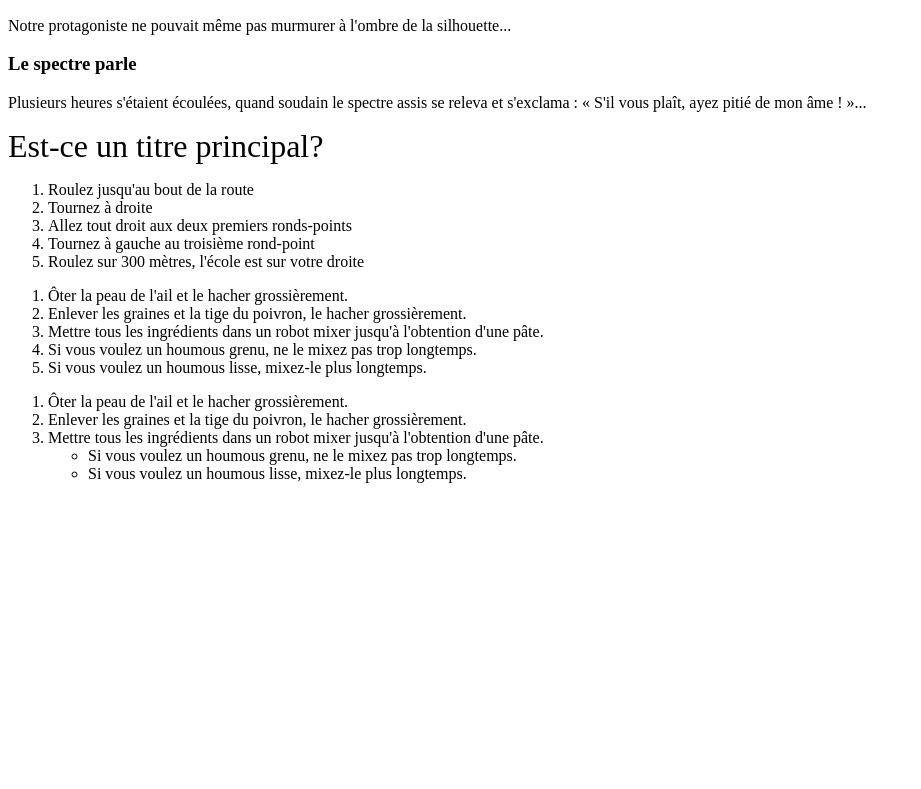
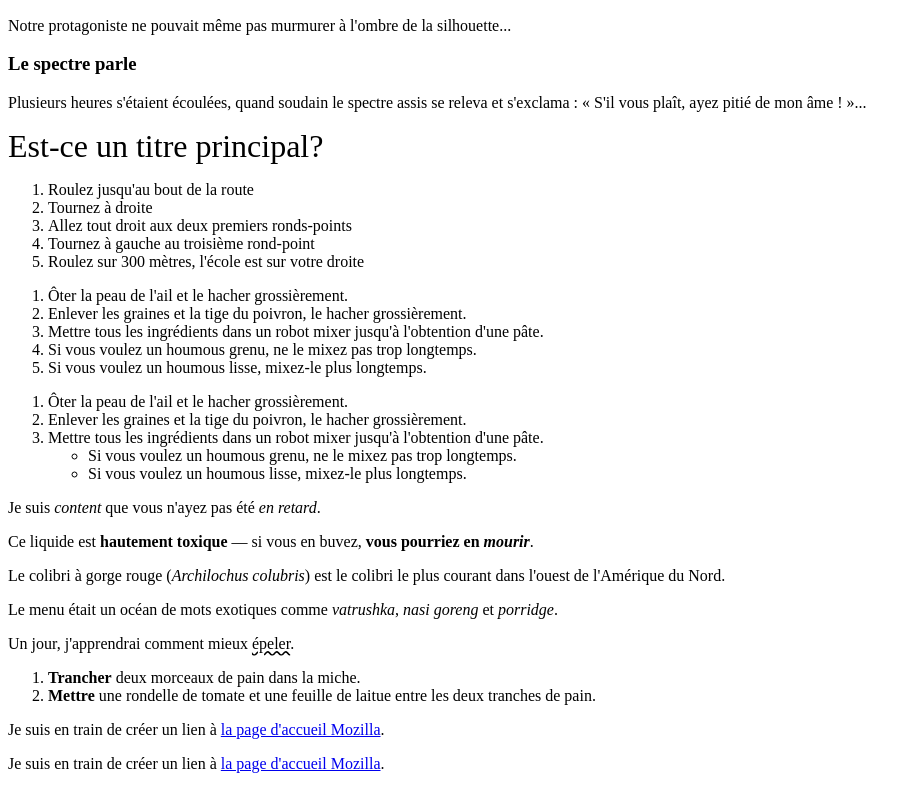
Before and after one commit to eric-chambonneau/1er_site_mdn, a plain HTML site: page index.html in a window 1280 px wide. Shown: the part 759-1548 px from the top of the page, without its empty margins (0-921 px from the left). Before the commit the page ends 1258 px from the top, so only its background shows below. Drawn offline with Linux system fonts and the light colour scheme.

Commit message:
Add files via upload

```diff
--- a/index.html
+++ b/index.html
@@ -102,7 +102,53 @@ Mozilla tels que les outils de développement de Firefox." />
     </ul>
   </li>
 </ol>
+<p>Je suis <em>content</em> que vous n'ayez pas été <em>en retard</em>.</p>
+<p>
+  Ce liquide est <strong>hautement toxique</strong> — si vous en buvez,
+  <strong>vous pourriez en <em>mourir</em></strong
+  >.
+</p>
+<!-- noms scientifiques -->
+<p>
+  Le colibri à gorge rouge (<i>Archilochus colubris</i>) est le colibri le plus
+  courant dans l'ouest de l'Amérique du Nord.
+</p>
 
+<!-- mots dans une langue étrangère -->
+<p>Le menu était un océan de mots exotiques comme
+  <i lang="uk-latn">vatrushka</i>, <i lang="id">nasi goreng</i> et
+  <i lang="en">porridge</i>.
+</p>
+
+<!-- une faute d'orthographe connue -->
+<p>
+  Un jour, j'apprendrai comment mieux
+  <u style="text-decoration-line: underline; text-decoration-style: wavy;"
+    >épeler</u
+  >.
+</p>
+
+<!-- Mettre en évidence les mots‑clés dans un ensemble d'instructions -->
+<ol>
+  <li><b>Trancher</b> deux morceaux de pain dans la miche.</li>
+  <li>
+    <b>Mettre</b> une rondelle de tomate et une feuille de laitue entre les deux
+    tranches de pain.
+  </li>
+</ol>
+<p>
+  Je suis en train de créer un lien à
+  <a href="https://www.mozilla.org/fr/">la page d'accueil Mozilla</a>.
+</p>
+<p>
+  Je suis en train de créer un lien à
+  <a
+    href="https://www.mozilla.org/fr/"
+    title="Le meilleur endroit pour trouver plus d'informations sur la
+  mission de Mozilla et la manière de contribuer"
+    >la page d'accueil Mozilla</a
+  >.
+</p>
 
 
   </body>
```
